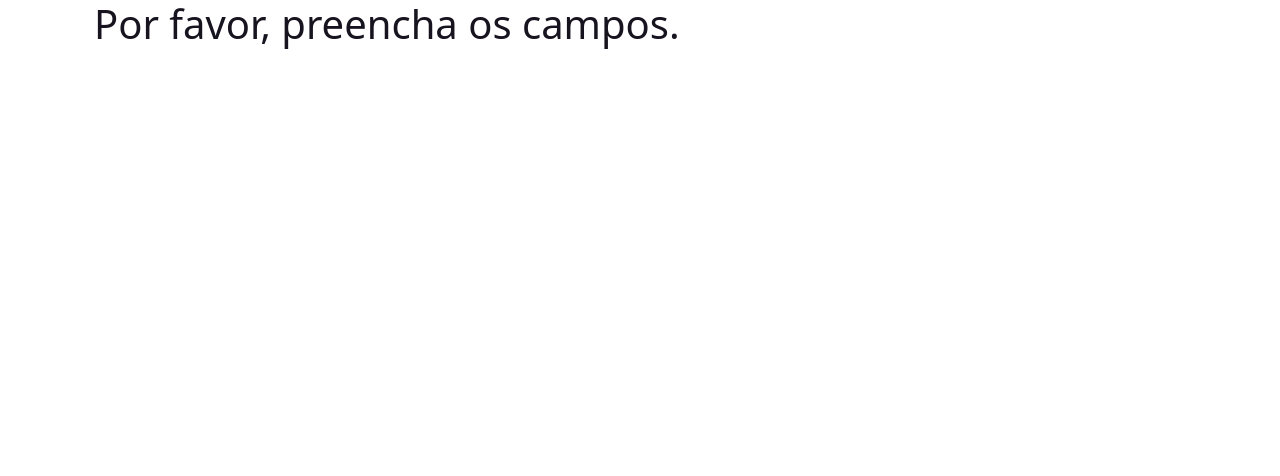
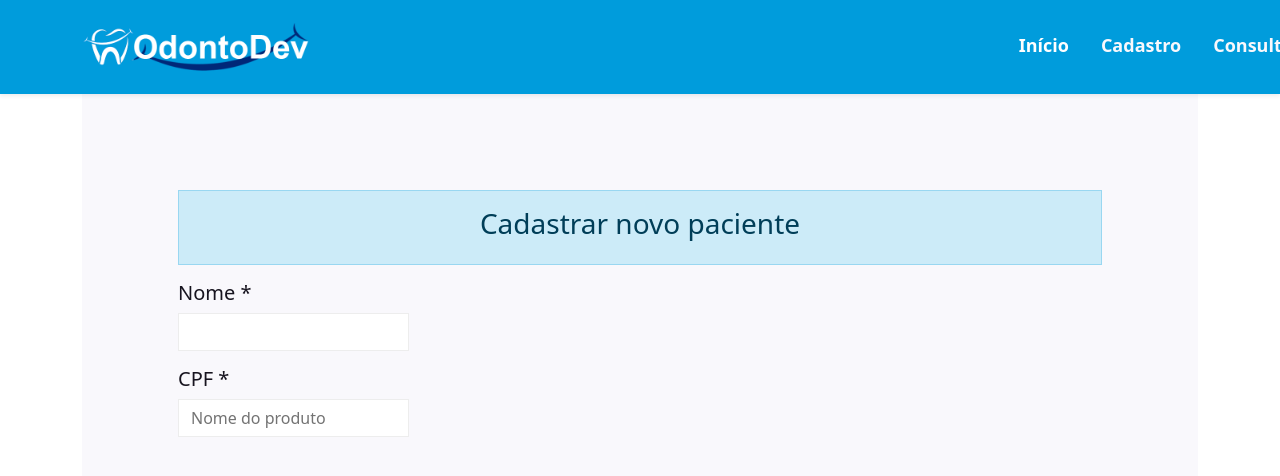
Before and after one commit to ijefin/OdontoDev, a React (Vite) app: page /cadastro-paciente in a window 1280 px wide. Shown: the top 476 px of the page. Built offline with nearby package versions, Linux system fonts and the light colour scheme.

Commit message:
added part of new pacient form

```diff
--- a/src/App.jsx
+++ b/src/App.jsx
@@ -4,12 +4,14 @@ import { ToastContainer } from "react-toastify";
 import Navbar from "./components/Navs/Navbar";
 import AppRoutes from "./routes/routes";
 import { BrowserRouter as Router } from "react-router-dom";
+import Modal from "./components/Modal/Modal";
 
 const App = () => {
   return (
     <>
       <Router>
         <AppRoutes />
+        <Modal modalTitle="Sair?" modalContent="Você deseja fazer Logout?" />
         <ToastContainer
           position="top-right"
           autoClose={2000}
--- a/src/components/Forms/FormComPlano.jsx
+++ b/src/components/Forms/FormComPlano.jsx
@@ -1,8 +1,41 @@
+import Navbar from "../Navs/Navbar";
 const FormComPlano = () => {
   return (
     <>
-      <div className="container">
-        <h1 className="text-dark">Por favor, preencha os campos.</h1>
+      <Navbar />
+      <div className="container text-dark">
+        <div className="jumbotron bg-light">
+          <div className="container p-5">
+            <div className="myBorder p-5">
+              <div class="alert alert-info">
+                <h3 className="text-center">Cadastrar novo paciente</h3>
+              </div>
+              <div className="row">
+                <div className="col-sm">
+                  <div className="col-sm-3">
+                    <div className="form-group pb-3">
+                      <label>
+                        <h5>Nome *</h5>
+                      </label>
+                      <input type="text" name="nome" className="form-control" />
+                    </div>
+                    <div className="form-group pb-3">
+                      <label>
+                        <h5>CPF *</h5>
+                      </label>
+                      <input
+                        type="text"
+                        name="nome"
+                        placeholder="Nome do produto"
+                        className="form-control"
+                      />
+                    </div>
+                  </div>
+                </div>
+              </div>
+            </div>
+          </div>
+        </div>
       </div>
     </>
   );
--- a/src/index.css
+++ b/src/index.css
@@ -2,8 +2,9 @@
   height: 100vh;
 }
 
-.myBg {
-  background-color: #063785;
+
+.myBorder {
+  border-radius: 20px;
 }
 
 .myFontColor {
@@ -14,7 +15,6 @@
   font-size: 18px;
   font-weight: 600;
 }
-
 
 .myCustomBg {
   background-color: rgba(0, 158, 220, 0.857);
--- a/src/views/CadastroPaciente.jsx
+++ b/src/views/CadastroPaciente.jsx
@@ -18,7 +18,7 @@ const CadastroPaciente = () => {
 
   return (
     <>
-      <div className="container">
+      <div>
         <FormComPlano />
       </div>
     </>
--- a/src/views/Home.jsx
+++ b/src/views/Home.jsx
@@ -31,7 +31,6 @@ const Home = () => {
             <Table />
           </div>
         </div>
-        <Modal modalTitle="Sair?" modalContent="Você deseja fazer Logout?" />
       </div>
     </>
   );
```
